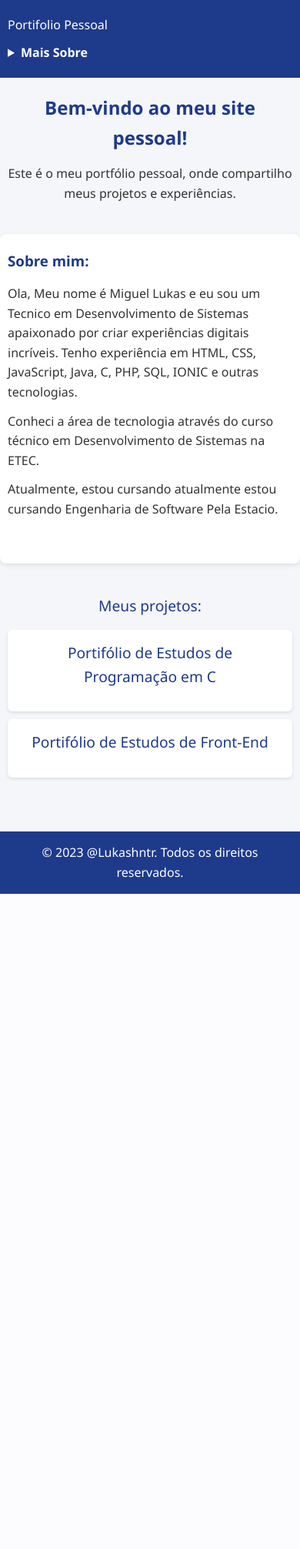
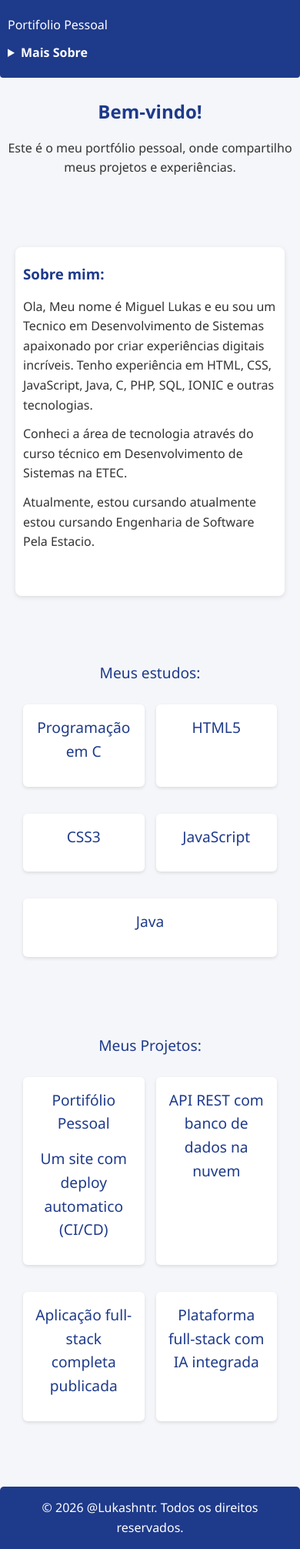
Before and after one commit to Lukashntr/Cursos, a PHP site: page /BlogPessoal.html in a window 390 px wide. Shown: the whole page at 77% size. Before the commit the page ends 1161 px from the top, so only its background shows below. Run offline with PHP 8.4, Linux system fonts and the light colour scheme.

Commit message:
Atualiza título e adiciona links com ícones no portfólio pessoal; melhora estilos e responsividade

```diff
--- a/Codedex/CSS/ProjetoFinal/BlogPessoal.html
+++ b/Codedex/CSS/ProjetoFinal/BlogPessoal.html
@@ -3,7 +3,7 @@
 <head>
   <meta charset="UTF-8">
   <meta name="viewport" content="width=device-width, initial-scale=1.0">
-  <title>Personal Site</title>
+  <title>Portifólio Pessoal</title>
   <link href="styles.css" rel="stylesheet" />
 </head>
 <body class="body">
@@ -13,9 +13,24 @@
         <details>
             <summary><strong>Mais Sobre</strong></summary>
             <p>
-                <a href="" target="_blank">GitHub</a> |
-                <a href="" target="_blank">LinkedIn</a> |
+                <a href="" target="_blank">GitHub</a>
+                <img
+                    src="https://upload.wikimedia.org/wikipedia/commons/c/c2/GitHub_Invertocat_Logo.svg?utm_source=pt.wikipedia.org&utm_campaign=index&utm_content=original"
+                    alt="Imagem"
+                    width="15"
+                    height="16"> |
+                <a href="" target="_blank">LinkedIn</a>
+                <img
+                    src="https://upload.wikimedia.org/wikipedia/commons/thumb/c/ca/LinkedIn_logo_initials.png/960px-LinkedIn_logo_initials.png"
+                    alt="Imagem"
+                    width="15"
+                    height="16"> |
                 <a href="" target="_blank">Instagram</a>
+                <img
+                    src="https://upload.wikimedia.org/wikipedia/commons/thumb/9/95/Instagram_logo_2022.svg/120px-Instagram_logo_2022.svg.png?utm_source=en.wikipedia.org&utm_campaign=parser&utm_content=thumbnail"
+                    alt="Imagem"
+                    width="15"
+                    height="16">
             </p>
         </details>
     </header>
@@ -23,9 +38,11 @@
     <main>
 
         <section class="introducao">
-            <h1>Bem-vindo ao meu site pessoal!</h1>
+            <h1>Bem-vindo!</h1>
             <p>Este é o meu portfólio pessoal, onde compartilho meus projetos e experiências.</p>
         </section>
+
+        <section class="conteudo">
 
             <section id="about-me-section">
                 <h3 id="sobre-mim-title">Sobre mim:</h3>
@@ -37,25 +54,65 @@
                 </div>
             </section>
             <section class="projetos">
-            <p>Meus projetos:</p>
+                <p>Meus estudos:</p>
                 <ul>
                     <li>
 
-                    <p>Portifólio de Estudos de Programação em C</p>
+                        <p>Programação em C</p>
 
                     </li>
                     <li>
 
-                    <p>Portifólio de Estudos de Front-End</p>
+                        <p>HTML5</p>
 
                     </li>
+                    <li>
+
+                        <p>CSS3</p>
+
+                    </li>
+                    <li>
+
+                        <p>JavaScript</p>
+                    </li>
+                    <li>
+
+                        <p>Java</p>
+                    </li>
                 </ul>
+            </section>
+            <section class="projetos">
+                <p>Meus Projetos: </p>
+                <ul>
+                    <li>
+
+                        <p>Portifólio Pessoal</p>
+                        <p>Um site com deploy automatico (CI/CD)</p>
+
+                    </li>
+                    <li>
+
+                        <p>API REST com banco de dados na nuvem</p>
+
+                    </li>
+                    <li>
+
+                        <p>Aplicação full-stack completa publicada</p>
+
+                    </li>
+                    <li>
+
+                        <p>Plataforma full-stack com IA integrada</p>
+                    </li>
+                </ul>
+            </section>
+
         </section>
 
     </main>
 
     <footer class="footer">
-        <p>&copy; 2023 @Lukashntr. Todos os direitos reservados.</p>
+        <p>&copy; 2026 @Lukashntr. Todos os direitos reservados.</p>
     </footer>
 
 </body>
--- a/Codedex/CSS/ProjetoFinal/styles.css
+++ b/Codedex/CSS/ProjetoFinal/styles.css
@@ -10,6 +10,10 @@ body {
   background-color: #f4f6f9;
   color: #333;
   line-height: 1.6;
+  display: flex;
+  flex-direction: column;
+  min-height: 100vh; /* altura mínima = altura da janela */
+  margin: 0;
 }
 
 /* Cabeçalho */
@@ -21,6 +25,8 @@ body {
   position: sticky;
   top: 0;
   z-index: 1000;
+  border-bottom-left-radius: 4px;
+  border-bottom-right-radius: 4px;
 }
 
 .header h1, .header p {
@@ -30,12 +36,32 @@ body {
 .header a {
   color: #facc15;
   text-decoration: none;
-  margin: 0 8px;
+  margin: 0 3px;
   font-weight: bold;
 }
-
+.header img {
+    vertical-align: middle;
+    margin-right: 5px;
+}
 .header a:hover {
   text-decoration: underline;
+}
+main{
+  flex: 1; /* Permite que o main cresça para ocupar o espaço disponível */
+}
+main section {
+  margin: 5px auto;
+  /* max-width: 1000px; */
+  padding: 20px;
+}
+.conteudo {
+  display: flex;
+  flex-wrap: wrap;
+  gap: 20px;
+  justify-content: center;
+  align-items: flex-start;
+  max-width: 1200px;
+  margin: 20px auto;
 }
 
 /* Seções principais */
@@ -51,9 +77,9 @@ body {
 
 #about-me-section {
   background-color: #fff;
-  padding: 30px 20px;
-  margin: 20px auto;
-  max-width: 800px;
+  padding: 60px 20px;
+  margin: 30px auto;
+  max-width: 1100px;
   border-radius: 8px;
   box-shadow: 0 2px 6px rgba(0,0,0,0.1);
 }
@@ -71,6 +97,7 @@ body {
 .projetos {
   padding: 30px 20px;
   text-align: center;
+  margin: 15px auto;
 }
 
 .projetos p {
@@ -82,6 +109,11 @@ body {
 .projetos ul {
   list-style: none;
   padding: 0;
+  display: flex;
+  flex-wrap: wrap;
+  gap: 15px; /* Espaçamento entre os itens */
+  justify-content: center; /* Centraliza os itens horizontalmente */
+
 }
 
 .projetos ul li {
@@ -91,6 +123,8 @@ body {
   padding: 15px;
   border-radius: 6px;
   box-shadow: 0 2px 4px rgba(0,0,0,0.1);
+  flex: 1 1 calc(50% - 30px); /* Permite que os itens cresçam e encolham, ocupando metade do espaço disponível menos o gap */
+
 }
 
 /* Rodapé */
@@ -99,7 +133,8 @@ body {
   color: #fff;
   text-align: center;
   padding: 15px;
-  margin-top: 40px;
+  border-top-left-radius: 5px;
+  border-top-right-radius: 5px;
 }
 
 /* Responsividade */
```
Lines whose indentation alone changed are shown as unchanged.
